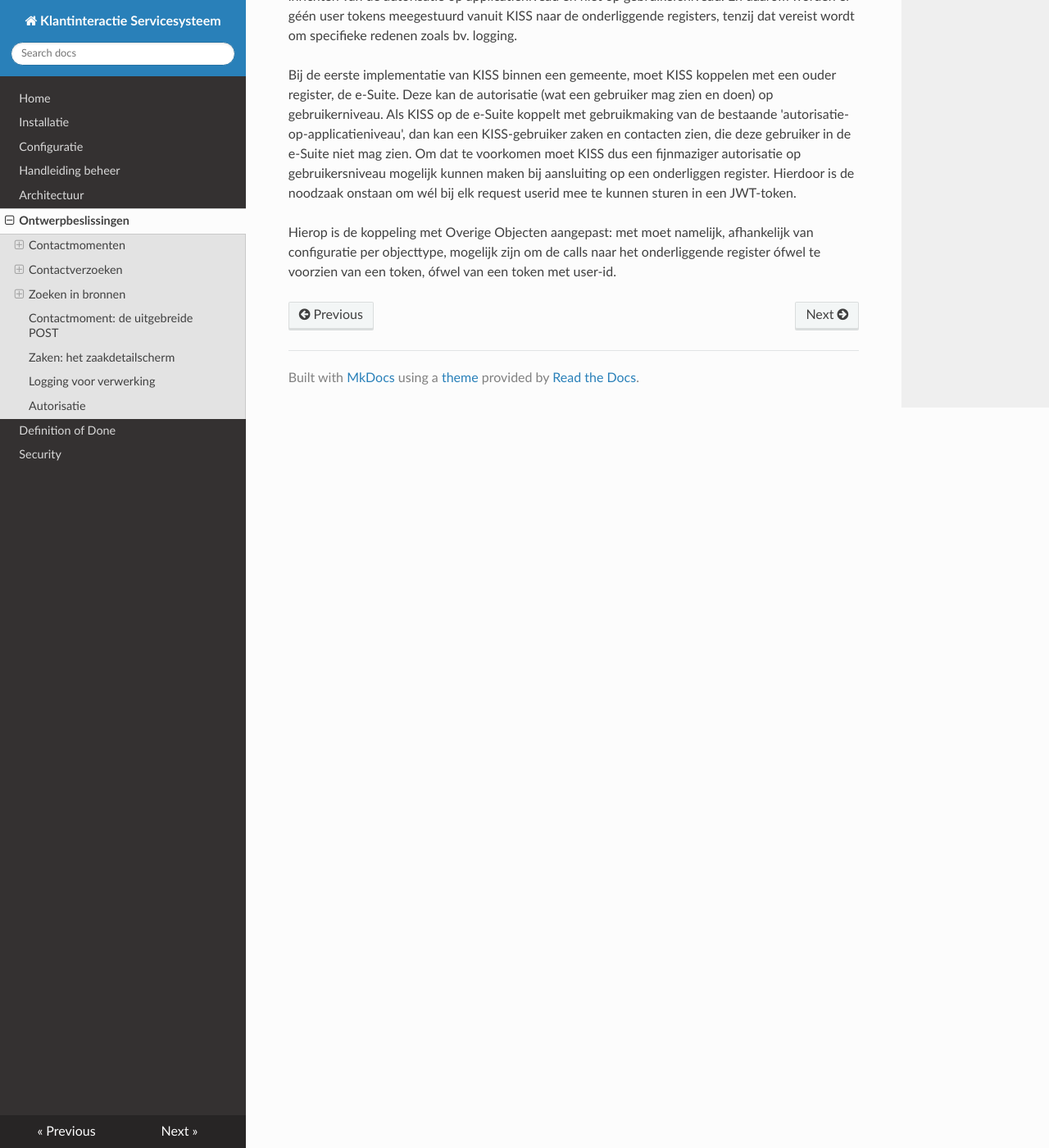
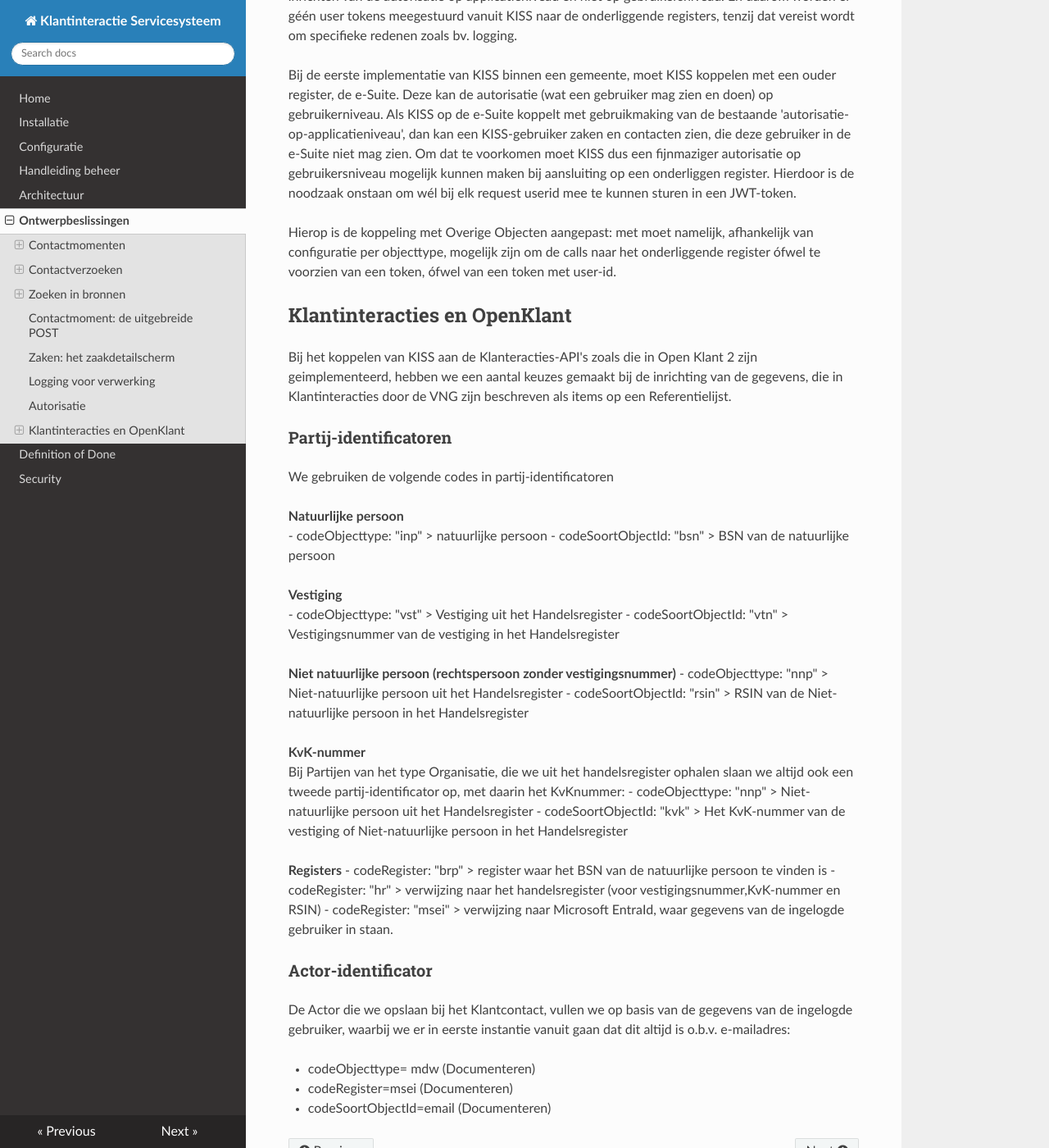
Before and after one commit to Klantinteractie-Servicesysteem/.github, an MkDocs documentation site: the page built from docs/DECISION-RECORD.md, in a window 1280 px wide and 1400 px high, scrolled down 4248 px. Shown: the whole window at 82% size. Built offline with MkDocs 1.6.1, drawn with Linux system fonts in a browser that asks for light colours; nearby versions of some CDN libraries.

Commit message:
Uitbreiden decision record met gegevens Klantinteracties

```diff
--- a/docs/DECISION-RECORD.md
+++ b/docs/DECISION-RECORD.md
@@ -68,3 +68,42 @@ KISS is ontwikkeld met het oog op gebruik van een aantal api's (Klanten API, Con
 Bij de eerste implementatie van KISS binnen een gemeente, moet KISS koppelen met een ouder register, de e-Suite. Deze kan de autorisatie (wat een gebruiker mag zien en doen) op gebruikerniveau. Als KISS op de e-Suite koppelt met gebruikmaking van de bestaande 'autorisatie-op-applicatieniveau', dan kan een KISS-gebruiker zaken en contacten zien, die deze gebruiker in de e-Suite niet mag zien. Om dat te voorkomen moet KISS dus een fijnmaziger autorisatie op gebruikersniveau mogelijk kunnen maken bij aansluiting op een onderliggen register. Hierdoor is de noodzaak onstaan om wél bij elk request userid mee te kunnen sturen in een JWT-token.
 
 Hierop is de koppeling met Overige Objecten aangepast: met moet namelijk, afhankelijk van configuratie per objecttype, mogelijk zijn om de calls naar het onderliggende register ófwel te voorzien van een token, ófwel van een token met user-id.
+
+
+## Klantinteracties en OpenKlant
+Bij het koppelen van KISS aan de Klanteracties-API's zoals die in Open Klant 2 zijn geimplementeerd, hebben we een aantal keuzes gemaakt bij de inrichting van de gegevens, die in Klantinteracties door de VNG zijn beschreven als items op een Referentielijst.
+
+### Partij-identificatoren
+
+We gebruiken de volgende codes in partij-identificatoren
+
+**Natuurlijke persoon**<br />
+- codeObjecttype: "inp" > natuurlijke persoon
+- codeSoortObjectId: "bsn" > BSN van de natuurlijke persoon
+
+
+**Vestiging** <br/>
+- codeObjecttype: "vst" > Vestiging uit het Handelsregister
+- codeSoortObjectId: "vtn" > Vestigingsnummer van de vestiging in het Handelsregister
+
+**Niet natuurlijke persoon (rechtspersoon zonder vestigingsnummer)**
+- codeObjecttype: "nnp" > Niet-natuurlijke persoon uit het Handelsregister
+- codeSoortObjectId: "rsin" > RSIN van de Niet-natuurlijke persoon in het Handelsregister
+
+**KvK-nummer**<br />
+Bij Partijen van het type Organisatie, die we uit het handelsregister ophalen slaan we altijd ook een tweede partij-identificator op, met daarin het KvKnummer:
+- codeObjecttype: "nnp" > Niet-natuurlijke persoon uit het Handelsregister
+- codeSoortObjectId: "kvk" > Het KvK-nummer van de vestiging of Niet-natuurlijke persoon in het Handelsregister
+
+**Registers**
+- codeRegister: "brp" > register waar het BSN van de natuurlijke persoon te vinden is
+- codeRegister: "hr" > verwijzing naar het handelsregister (voor vestigingsnummer,KvK-nummer en RSIN)
+- codeRegister: "msei" > verwijzing naar Microsoft EntraId, waar gegevens van de ingelogde gebruiker in staan.
+
+### Actor-identificator
+
+De Actor die we opslaan bij het Klantcontact, vullen we op basis van de gegevens van de ingelogde gebruiker, waarbij we er in eerste instantie vanuit gaan dat dit altijd is o.b.v. e-mailadres:
+
+- codeObjecttype= mdw (Documenteren)
+- codeRegister=msei (Documenteren)
+- codeSoortObjectId=email (Documenteren)
```
